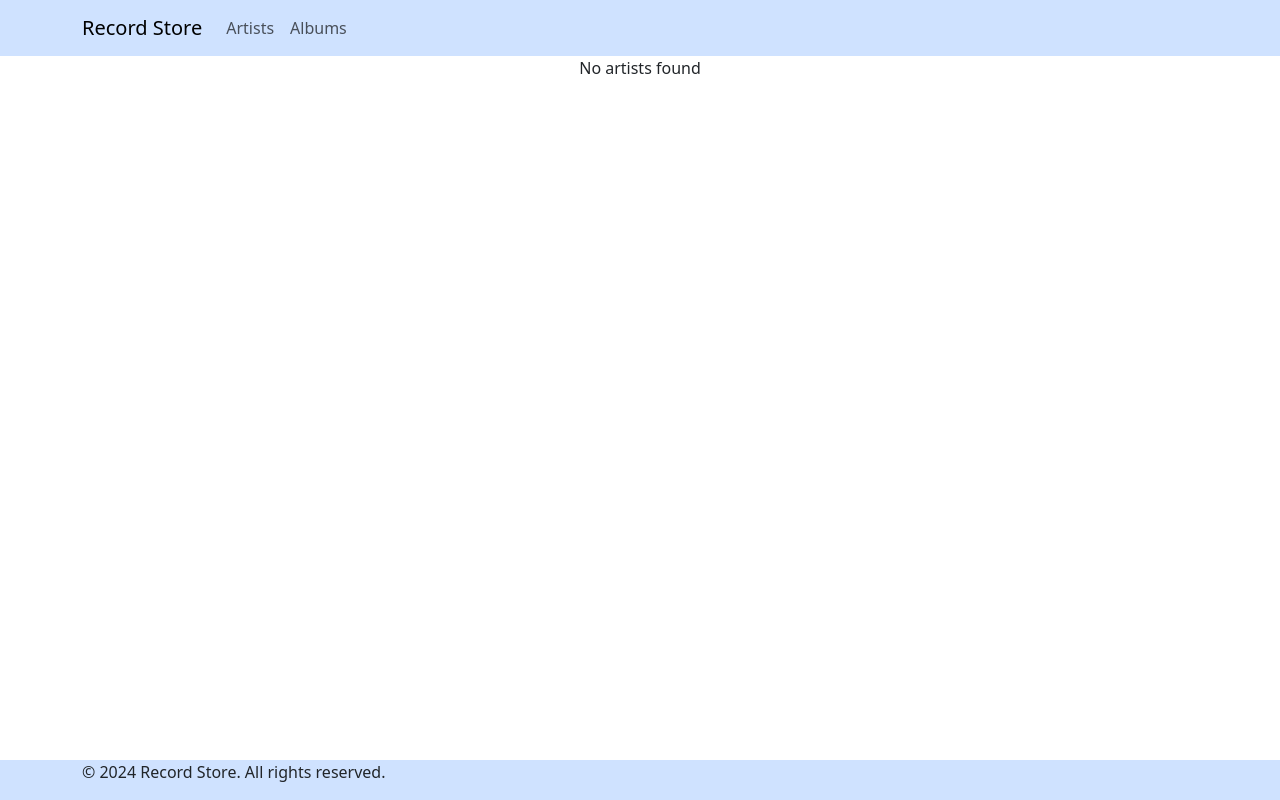
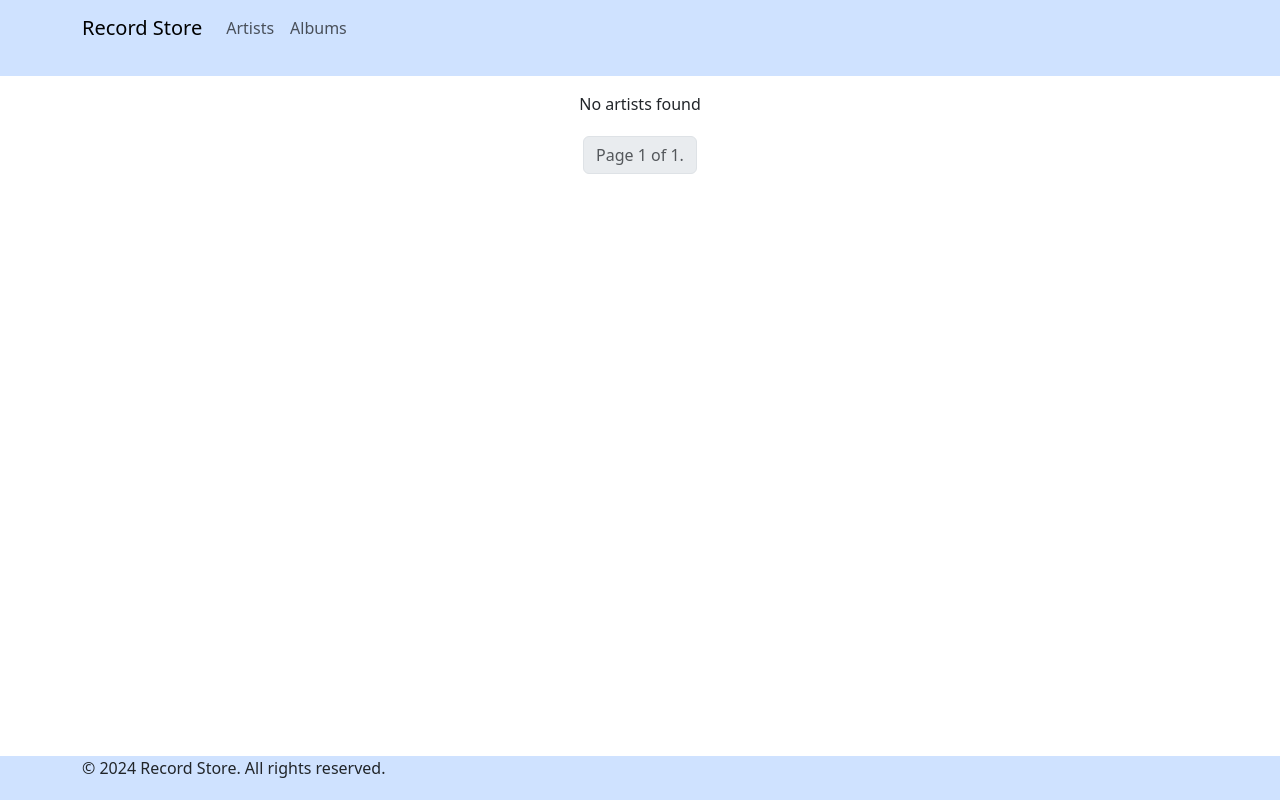
Before and after one commit to Ezkll/ComIT_RecordStore, a Django app: page / in a window 1280 px wide. Run offline with Django 5.2, Linux system fonts and the light colour scheme; data that the repository does not hold is empty; some libraries are stand-ins or nearby versions.

Commit message:
Added TemplateView, ListView, DetailView, Pagination

```diff
--- a/RecordStore/urls.py
+++ b/RecordStore/urls.py
@@ -16,7 +16,6 @@ Including another URLconf
 """
 
 from django.contrib import admin
-from django.http import HttpResponse
 from django.shortcuts import render
 from django.urls import path, include
 
--- a/inventory/templates/artist_list.html
+++ b/inventory/templates/artist_list.html
@@ -1,13 +1,13 @@
 {% extends 'base.html' %}
 {% block title %}Artist List{% endblock %}
 {% block main%}
-
-      {% if artists %}
+<p>
+      {% if artist_list %}
       <div class="container">
         <div class="row">
-          {% for artist in artists %}
+          {% for artist in artist_list %}
             <div class="col-md-4">
-              {% include 'artist_list_item.html' %}
+              {% include 'artist_list_item.html'%}
             </div>
           {% endfor %}
         </div>
@@ -17,5 +17,39 @@
         <p class="text-center">No artists found</p>
       </div>
       {% endif %}
+</p>
+<div class="container ">
+  <ul class="pagination justify-content-center">
+    {% if page_obj.has_previous %}
+      <li class="page-item">
+        <a class="page-link" href="?page=1" aria-label="First">
+          <span aria-hidden="true">«</span>
+        </a>
+      </li>
+      <li class="page-item">
+        <a class="page-link" href="?page={{ page_obj.previous_page_number }}" aria-label="Previous">
+          <span aria-hidden="true">Previous</span>
+        </a>
+      </li>
+    {% endif %}
+    <li class="page-item disabled">
+      <span class="page-link">
+        Page {{ page_obj.number }} of {{ page_obj.paginator.num_pages }}.
+      </span>
+    </li>
+    {% if page_obj.has_next %}
+      <li class="page-item">
+        <a class="page-link" href="?page={{ page_obj.next_page_number }}" aria-label="Next">
+          <span aria-hidden="true">Next</span>
+        </a>
+      </li>
+      <li class="page-item">
+        <a class="page-link" href="?page={{ page_obj.paginator.num_pages }}" aria-label="Last">
+          <span aria-hidden="true">»</span>
+        </a>
+      </li>
+    {% endif %}
+  </ul>
+</div>
 
 {% endblock %}
--- a/inventory/templates/artist_list_item.html
+++ b/inventory/templates/artist_list_item.html
@@ -1 +1 @@
-<a href="{% url 'artist-details' artist.id %}">{{artist.name}}</a>
+<a href="{% url 'artist-detail' artist.id %}">{{artist.name}}</a>
--- a/inventory/urls.py
+++ b/inventory/urls.py
@@ -6,7 +6,7 @@ urlpatterns = [
     path("artists/", ArtistListView.as_view(), name="artist-list"),
     path("albums/", AlbumListView.as_view(), name="albums"),
     path(
-        "artists/<uuid:artist_id>/", ArtistDetailView.as_view(), name="artist-details"
+        "<uuid:pk>/", ArtistDetailView.as_view(), name="artist-detail"
     ),
 ]
 
--- a/inventory/views.py
+++ b/inventory/views.py
@@ -1,16 +1,13 @@
 from inventory.models import Album, Artist
-from django.views.generic import TemplateView
+from django.views.generic import TemplateView, ListView, DetailView
 from typing import Any
 
 
 # Create your views here.
-class ArtistListView(TemplateView):
+class ArtistListView(ListView):
     template_name = "artist_list.html"
-
-    def get_context_data(self, **kwargs) -> dict[str, Any]:
-        context = super().get_context_data(**kwargs)
-        context["artists"] = Artist.objects.all()
-        return context
+    model = Artist
+    paginate_by = 2
 
 
 class AlbumListView(TemplateView):
@@ -22,10 +19,12 @@ class AlbumListView(TemplateView):
         return context
 
 
-class ArtistDetailView(TemplateView):
-    template_name = "artist_details.html"
+class ArtistDetailView(DetailView):
+    model = Artist
 
-    def get_context_data(self, **kwargs) -> dict[str, Any]:
-        context = super().get_context_data(**kwargs)
-        context["artist"] = Artist.objects.get(pk=self.kwargs["artist_id"])
-        return context
+    # template_name = "artist_details.html"
+
+    # def get_context_data(self, **kwargs) -> dict[str, Any]:
+    #     context = super().get_context_data(**kwargs)
+    #     context["artist"] = Artist.objects.get(pk=self.kwargs["artist_id"])
+    #     return context
--- a/templates/base.html
+++ b/templates/base.html
@@ -6,7 +6,11 @@
     <meta name="viewport" content="width=device-width, initial-scale=1">
     <title>{%block title%}{%endblock%} | Record Store</title>
     <link href="{% static 'bootstrap-5.3.3-dist/css/bootstrap.min.css' %}" rel="stylesheet">
-
+    <style>
+      .container {
+        margin-bottom: 20px;
+      }
+    </style>
   </head>
   <body>
     {%block content%}
```
Also changed, not shown: README.md, templates/inventory/artist_detail.html (renamed from inventory/templates/artist_details.html).
